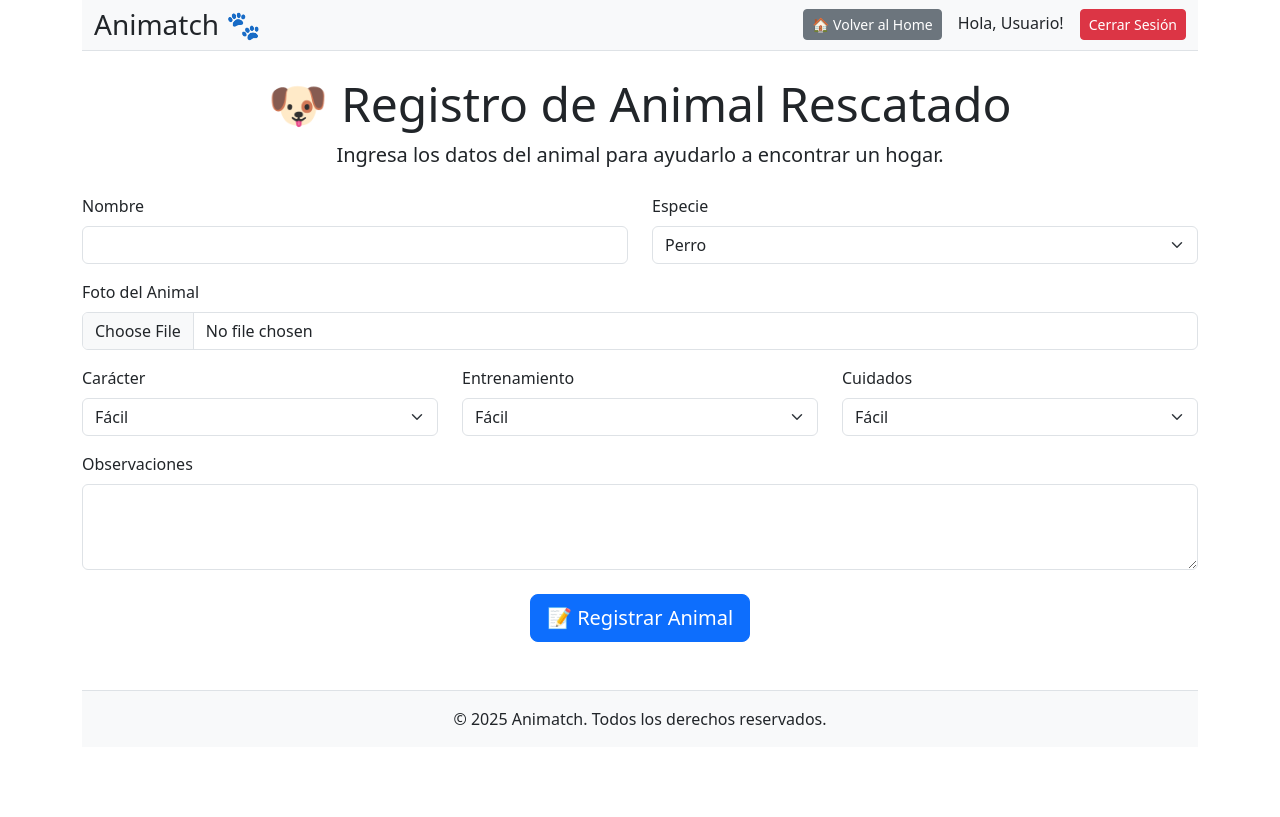
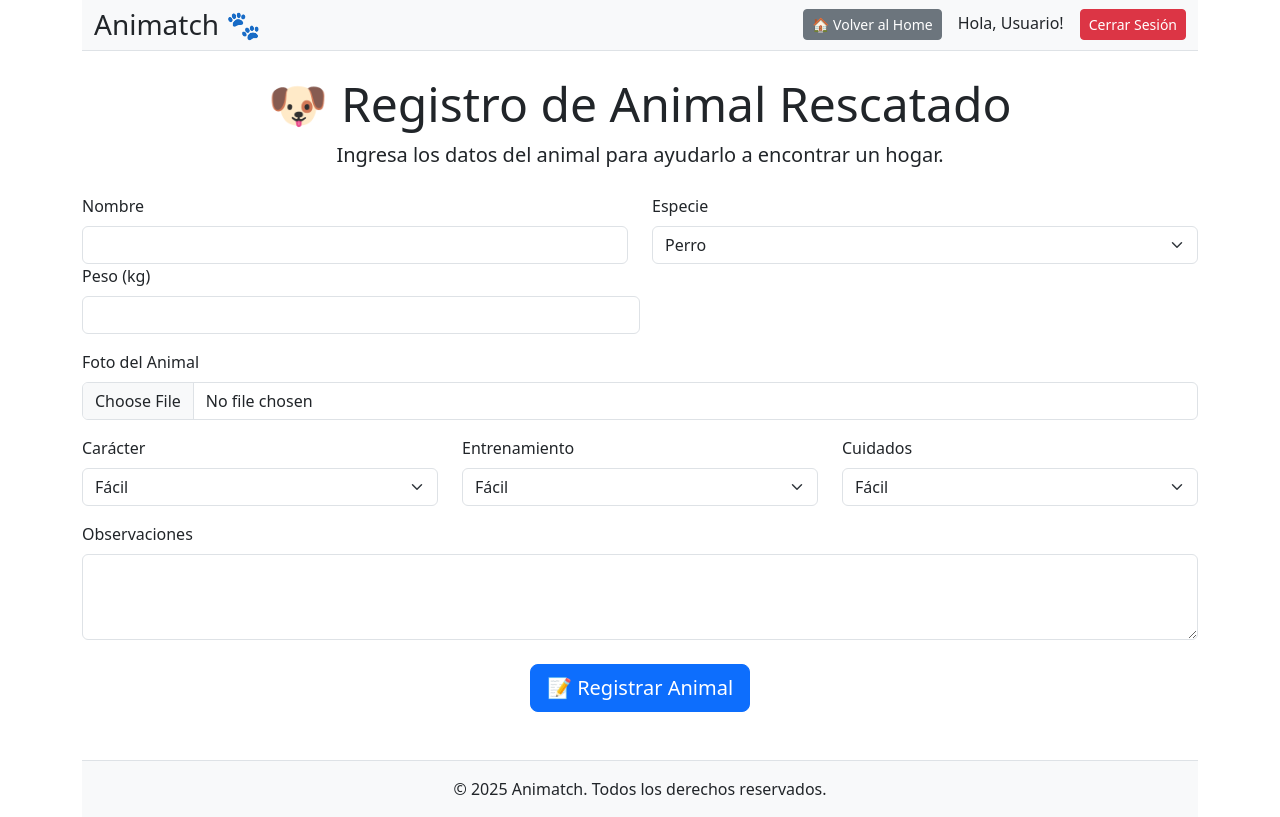
Before and after one commit to respinoza-p/animatch-web.app, a React (Vite) app: page /registro-animal in a window 1280 px wide. Built offline with nearby package versions, Linux system fonts and the light colour scheme.

Commit message:
Se agregan campos al formulario de registro del animal

```diff
--- a/src/RegistroAnimal.jsx
+++ b/src/RegistroAnimal.jsx
@@ -116,6 +116,19 @@ const RegistroAnimal = ({ user, setUser }) => {
           </div>
         </div>
 
+        <div className="col-md-6">
+      <label className="form-label">Peso (kg)</label>
+      <input
+        type="text"
+        className="form-control"
+        name="peso"
+        value={formData.peso}
+        onChange={handleChange}
+        required
+      />
+    </div>
+
+
         {/* 🔹 Carga de Foto */}
         <div className="mt-3">
           <label className="form-label">Foto del Animal</label>
```
